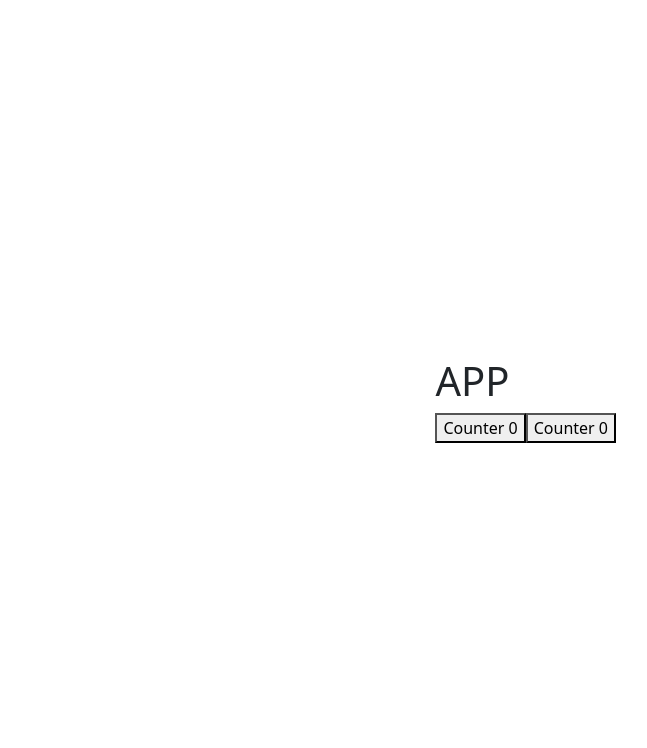
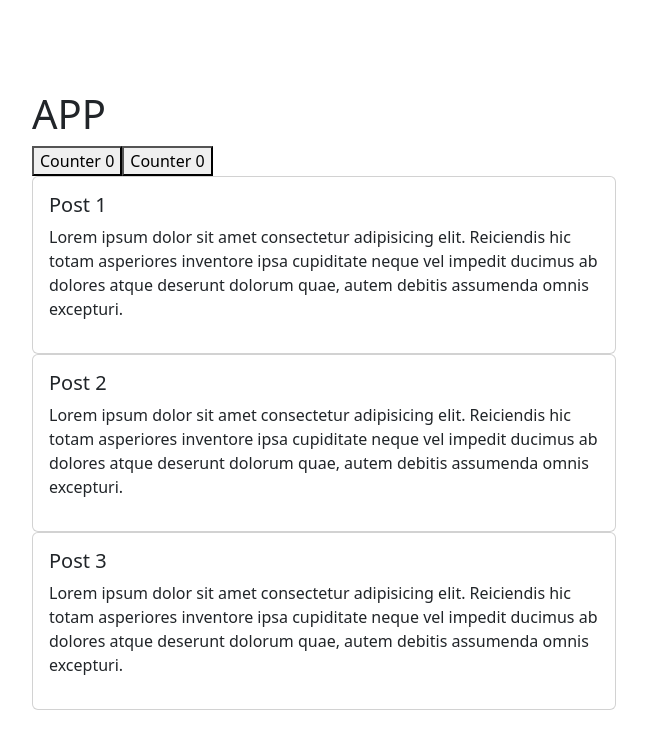
Before and after one commit to XIMENAVELASCOVAZQUEZ/components-1, a Vue app: page / in a window 1280 px wide. Shown: the top 748 px of the page, without its empty margins (12-659 px from the left). Built offline with nearby package versions, Linux system fonts and the light colour scheme.

Commit message:
feat(Props): :sparkles: Define

```diff
--- a/src/App.vue
+++ b/src/App.vue
@@ -1,5 +1,6 @@
 <script setup>
-import ButtonCounter from './components/ButtonCounter.vue'
+import ButtonCounter from "./components/ButtonCounter.vue";
+import BlogPost from "./components/BlogPost.vue";
 
 </script>
 
@@ -8,5 +9,9 @@ import ButtonCounter from './components/ButtonCounter.vue'
     <h1>APP</h1>
     <ButtonCounter></ButtonCounter>
     <button-counter></button-counter>
+
+    <BlogPost title="Post 1"></BlogPost>
+    <BlogPost title="Post 2"></BlogPost>
+    <BlogPost title="Post 3"></BlogPost>
   </div>
 </template>
--- /dev/null
+++ b/src/components/BlogPost.vue
@@ -0,0 +1,14 @@
+<script setup>
+defineProps(['title'])
+</script>
+
+<template>
+    <div class="card">
+        <div class="card-body">
+            <h5 class="card-title">{{ title }}</h5>
+            <p>Lorem ipsum dolor sit amet consectetur adipisicing elit. Reiciendis hic totam asperiores inventore ipsa
+                cupiditate neque vel impedit ducimus ab dolores atque deserunt dolorum quae, autem debitis assumenda omnis
+                excepturi.</p>
+        </div>
+    </div>
+</template>
```
